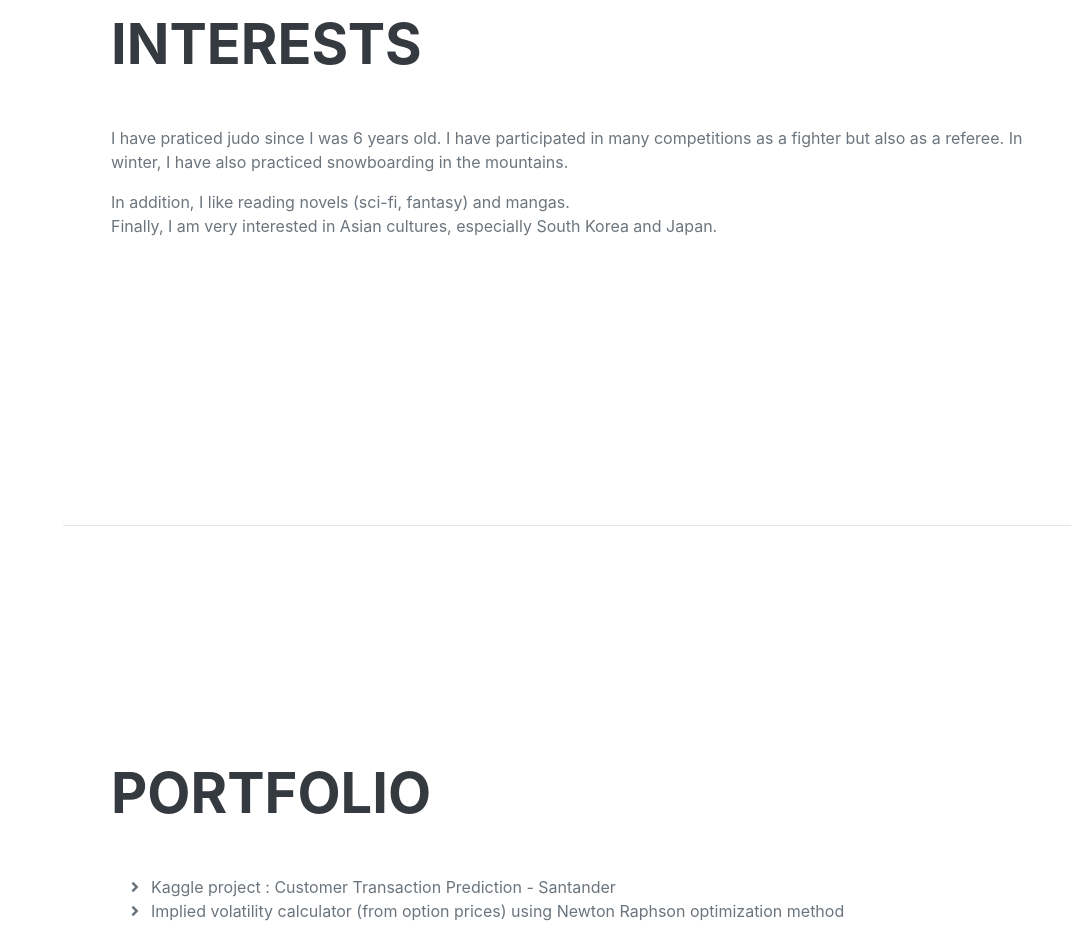
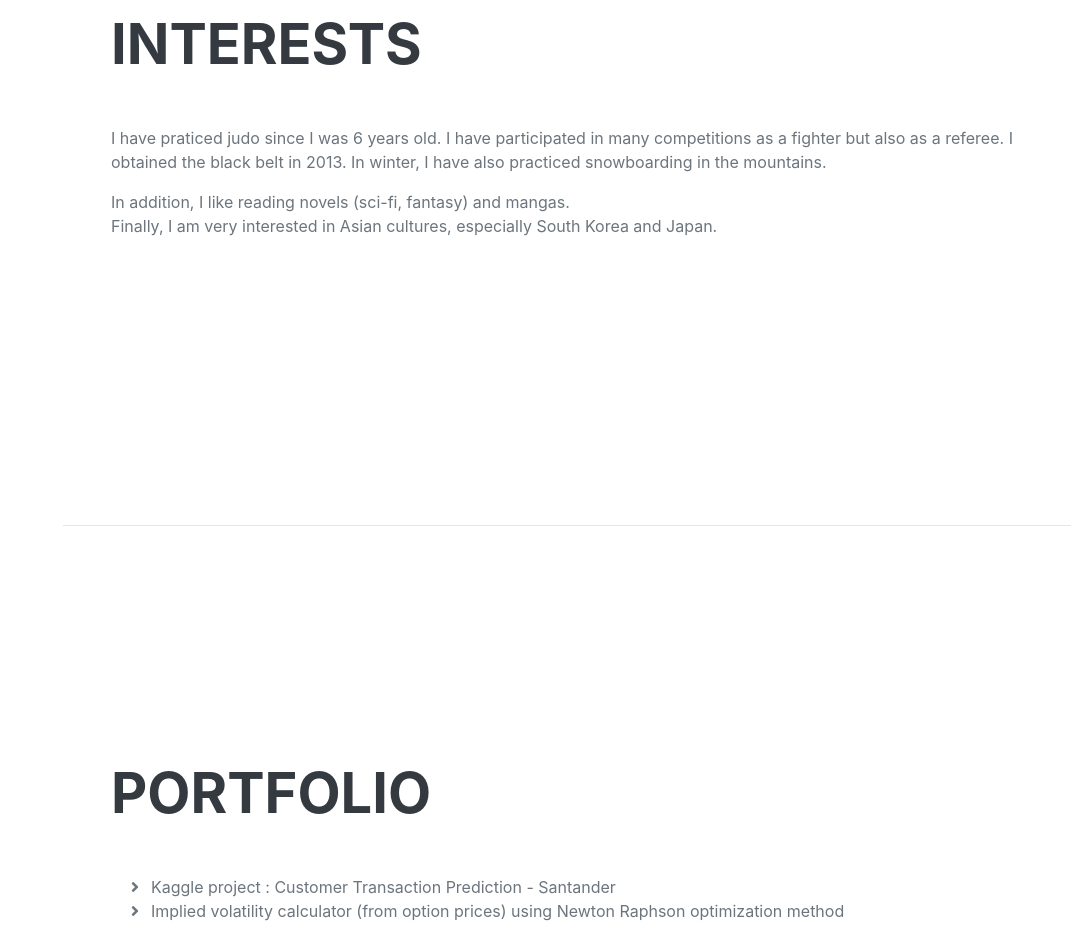
Before and after one commit to jlnrmn/jlnrmn.github.io, a plain HTML site: page index.html in a window 1280 px wide. Shown: the part 4240-5166 px from the top of the page, without its empty margins (209-1280 px from the left). Drawn offline with nearby package versions, Linux system fonts and the light colour scheme; a web font is replaced by a local one.

Commit message:
Add files via upload

```diff
--- a/index.html
+++ b/index.html
@@ -183,7 +183,7 @@
             <section class="resume-section" id="interests">
                 <div class="resume-section-content">
                     <h2 class="mb-5">Interests</h2>
-                    <p>I have praticed judo since I was 6 years old. I have participated in many competitions as a fighter but also as a referee. In winter, I have also practiced snowboarding in the mountains.</p>
+                    <p>I have praticed judo since I was 6 years old. I have participated in many competitions as a fighter but also as a referee. I obtained the black belt in 2013. In winter, I have also practiced snowboarding in the mountains.</p>
                     <p class="mb-0">In addition, I like reading novels (sci-fi, fantasy) and mangas.</p>
                     <p class="mb-0">Finally, I am very interested in Asian cultures, especially South Korea and Japan.</p>
                 </div>
```
